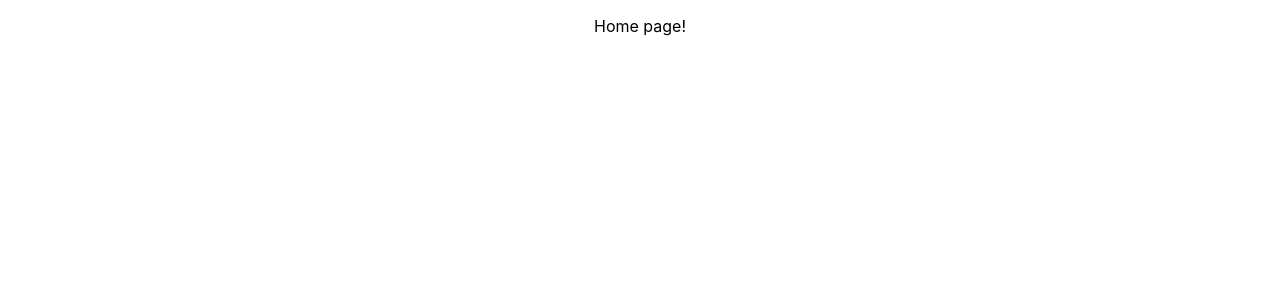
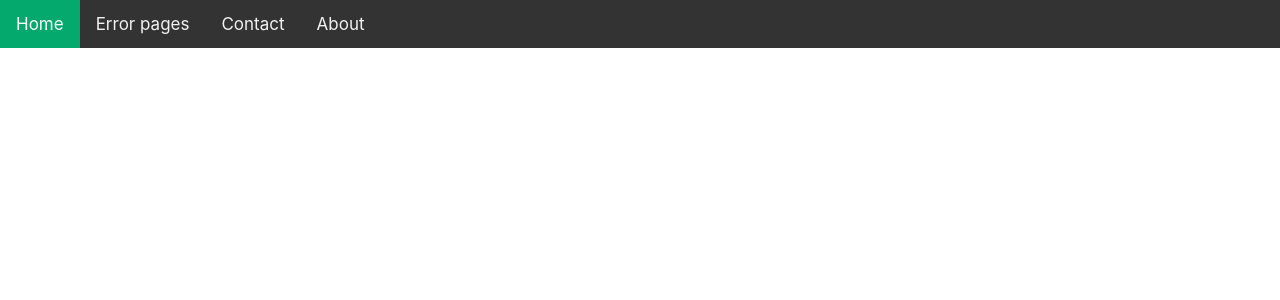
Before and after one commit to eklownr/pysite.web, a React (Create React App) app: page / in a window 1280 px wide. Shown: the top 300 px of the page. Built offline with nearby package versions, Linux system fonts and the light colour scheme.

Commit message:
add topNav

```diff
--- a/src/App.js
+++ b/src/App.js
@@ -3,6 +3,7 @@ import { BrowserRouter, Routes, Route } from 'react-router-dom';
 import Home from './pages/home';
 import About from './pages/about';
 import NotFound from './pages/error/notFound';
+import TopNav from './components/header/topNav';
 
 function App() {
   return (
@@ -10,7 +11,7 @@ function App() {
       <home/>
       <BrowserRouter>
         <Routes>
-          <Route path='/' element={<Home/>}></Route>
+          <Route path='/' element={<TopNav/>}></Route>
           <Route path='/home' element={<Home/>}></Route>
           <Route path='/about' element={<About/>}></Route>
           <Route path='*' element={<NotFound/>}></Route>
--- /dev/null
+++ b/src/components/header/topNav.js
@@ -0,0 +1,16 @@
+import '../../styles/topNav.css';
+
+const TopNav = () => {
+    // javascript:
+    return (
+        // html:
+        <div class="topnav">
+          <a class="active" href="/home">Home</a>
+          <a href="error">Error pages</a>
+          <a href="#contact">Contact</a>
+          <a href="/about">About</a>
+        </div>
+    )
+};
+
+export default TopNav;
--- /dev/null
+++ b/src/styles/topNav.css
@@ -0,0 +1,27 @@
+/* Add a black background color to the top navigation */
+.topnav {
+    background-color: #333;
+    overflow: hidden;
+  }
+
+  /* Style the links inside the navigation bar */
+  .topnav a {
+    float: left;
+    color: #f2f2f2;
+    text-align: center;
+    padding: 14px 16px;
+    text-decoration: none;
+    font-size: 17px;
+  }
+
+  /* Change the color of links on hover */
+  .topnav a:hover {
+    background-color: #ddd;
+    color: black;
+  }
+
+  /* Add a color to the active/current link */
+  .topnav a.active {
+    background-color: #04AA6D;
+    color: white;
+  }
```
